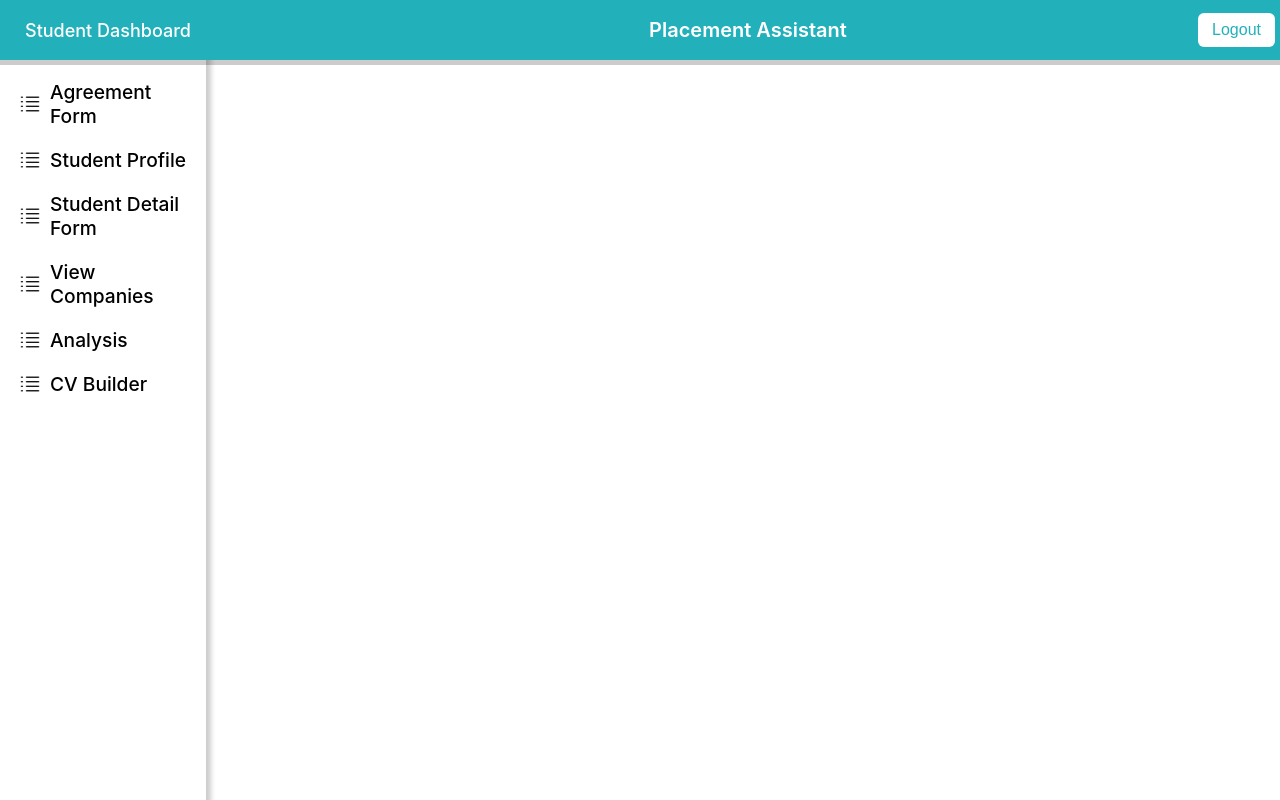
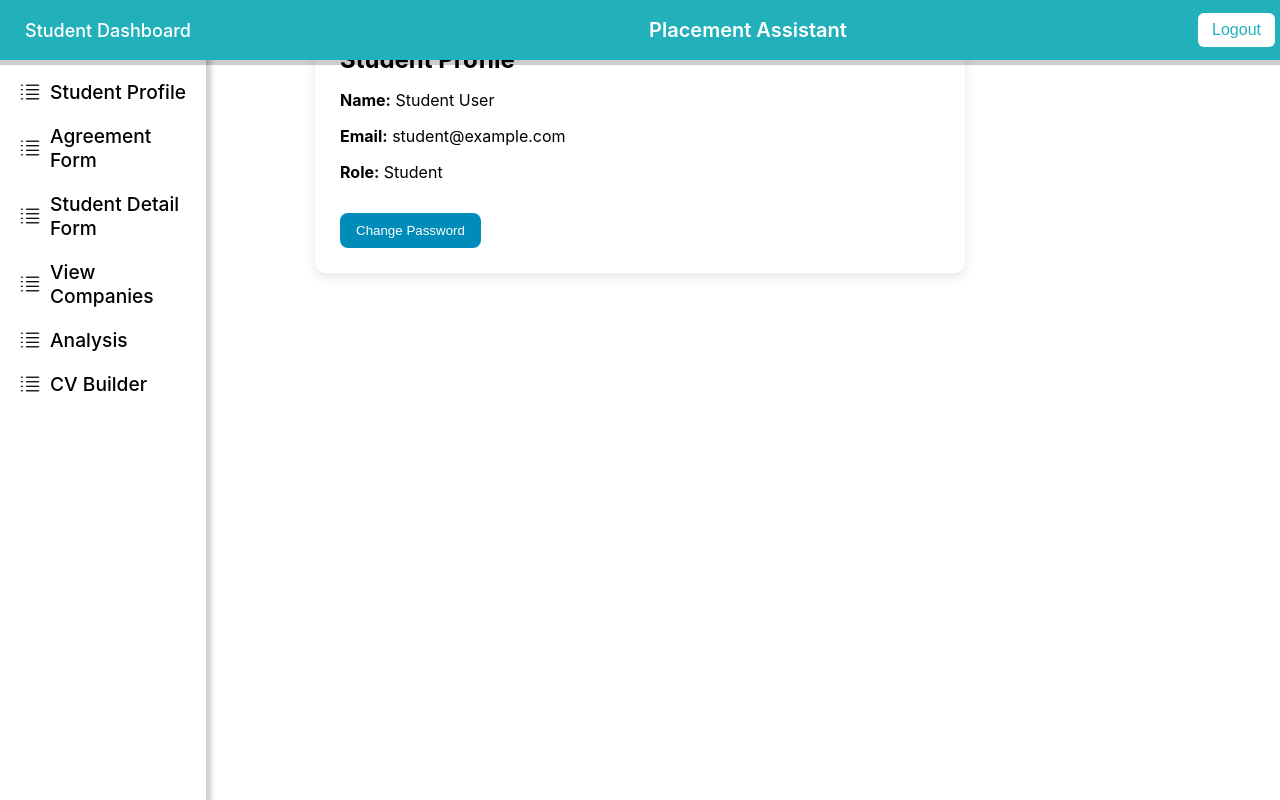
Before and after one commit to NSMakwana/Placement-Assistant-System-Frontend, a React (Create React App) app: page /student/studentprofile in a window 1280 px wide. Built offline with nearby package versions, Linux system fonts and the light colour scheme; no server answers; what chartjs-plugin-datalabels would draw is missing.

Commit message:
student-profile

```diff
--- a/src/App.js
+++ b/src/App.js
@@ -20,6 +20,7 @@
   import Expense from './Pages/admin/Expense';
   import CVBuilder from "./Pages/student/CVBuilder";
   import AdminProfile from './Pages/admin/AdminProfile';
+  import StudentProfile from './Pages/student/StudentProfile';
 
 
   function App() {
@@ -33,6 +34,7 @@
         <Route path="/student/*" element={<StudentDashboardLayout />}>
           <Route index element={<Dashboard />} />
           <Route path="dashboard" element={<Dashboard />} />
+          <Route path="studentprofile" element={<StudentProfile />} />
           <Route path="agreement" element={<AgreementForm />} />
           <Route path="studentdetail" element={<StudentDetailForm />} />
           <Route path="company" element={<CompanyDashboard />} />
--- a/src/Components/student/Sidebar.js
+++ b/src/Components/student/Sidebar.js
@@ -10,10 +10,13 @@ const Sidebar = () => {
       try {
         const storedUser = localStorage.getItem("user");
         const email = storedUser ? JSON.parse(storedUser).email : "";
-        const response = await fetch(`https://placement-assistant-system.onrender.com/api/user/hasSubmitted?email=${email}`);
+        const response = await fetch(
+          `https://placement-assistant-system.onrender.com/api/user/hasSubmitted?email=${email}`
+        );
+
         if (response.ok) {
           const data = await response.json();
-          setHasSubmitted(data); // data should be a boolean value
+          setHasSubmitted(data);
         } else {
           setHasSubmitted(false);
         }
@@ -26,41 +29,39 @@ const Sidebar = () => {
     checkSubmissionStatus();
   }, []);
 
-  // A helper to conditionally disable links if agreement not submitted
   const handleNavClick = (e) => {
     if (!hasSubmitted) {
-      // Prevent navigation if agreement not submitted
       e.preventDefault();
-      // Optionally, show a message or highlight the Agreement Form tab
       alert("Please submit the agreement form before accessing other sections.");
     }
   };
 
   return (
     <div className="sidebar">
-      {/* Agreement Form should always be enabled */}
+
+      {/* ⭐ NEW — Student Profile FIRST */}
+      <NavLink
+        to="studentprofile"
+        className={({ isActive }) =>
+          isActive ? "menu-item active" : "menu-item"
+        }
+      >
+        <img src="../Images/Threeline.png" className="menu-icon" />
+        <span className="menu-text">Student Profile</span>
+      </NavLink>
+
+      {/* Agreement Form */}
       <NavLink
         to="agreement"
         className={({ isActive }) =>
           isActive ? "menu-item active" : "menu-item"
         }
       >
-        <img src="../Images/Threeline.png" alt="Agreement Icon" className="menu-icon" />
+        <img src="../Images/Threeline.png" className="menu-icon" />
         <span className="menu-text">Agreement Form</span>
       </NavLink>
 
-      {/* Other sections: only allow navigation if hasSubmitted is true */}
-      <NavLink
-        to="studentprofile"
-        className={({ isActive }) =>
-          isActive ? "menu-item active" : "menu-item disabled"
-        }
-        onClick={(e) => !hasSubmitted && handleNavClick(e)}
-      >
-        <img src="../Images/Threeline.png" alt="Profile Icon" className="menu-icon" />
-        <span className="menu-text">Student Profile</span>
-      </NavLink>
-
+      {/* Disabled Until Agreement Submitted */}
       <NavLink
         to="studentdetail"
         className={({ isActive }) =>
@@ -68,7 +69,7 @@ const Sidebar = () => {
         }
         onClick={(e) => !hasSubmitted && handleNavClick(e)}
       >
-        <img src="../Images/Threeline.png" alt="Detail Icon" className="menu-icon" />
+        <img src="../Images/Threeline.png" className="menu-icon" />
         <span className="menu-text">Student Detail Form</span>
       </NavLink>
 
@@ -79,7 +80,7 @@ const Sidebar = () => {
         }
         onClick={(e) => !hasSubmitted && handleNavClick(e)}
       >
-        <img src="../Images/Threeline.png" alt="Company Icon" className="menu-icon" />
+        <img src="../Images/Threeline.png" className="menu-icon" />
         <span className="menu-text">View Companies</span>
       </NavLink>
 
@@ -90,7 +91,7 @@ const Sidebar = () => {
         }
         onClick={(e) => !hasSubmitted && handleNavClick(e)}
       >
-        <img src="../Images/Threeline.png" alt="Analysis Icon" className="menu-icon" />
+        <img src="../Images/Threeline.png" className="menu-icon" />
         <span className="menu-text">Analysis</span>
       </NavLink>
 
@@ -100,10 +101,9 @@ const Sidebar = () => {
           isActive ? "menu-item active" : "menu-item"
         }
       >
-        <img src="../Images/Threeline.png" alt="CV Icon" className="menu-icon" />
+        <img src="../Images/Threeline.png" className="menu-icon" />
         <span className="menu-text">CV Builder</span>
       </NavLink>
-
     </div>
   );
 };
--- /dev/null
+++ b/src/Pages/student/StudentProfile.jsx
@@ -0,0 +1,132 @@
+import React, { useState } from "react";
+import { ToastContainer, toast } from "react-toastify";
+import "react-toastify/dist/ReactToastify.css";
+
+const StudentProfile = () => {
+  const [showChangePass, setShowChangePass] = useState(false);
+
+  const student = {
+    name: "Student User",
+    email: "student@example.com",
+    role:"Student"
+  };
+
+  const [currentPass, setCurrentPass] = useState("");
+  const [newPass, setNewPass] = useState("");
+  const [confirmPass, setConfirmPass] = useState("");
+
+  const handlePasswordChange = () => {
+    if (!currentPass || !newPass || !confirmPass) {
+      toast.error("All fields are required!");
+      return;
+    }
+
+    if (newPass !== confirmPass) {
+      toast.error("New password and confirmation do not match!");
+      return;
+    }
+
+    toast.success("Password updated successfully!");
+
+    setCurrentPass("");
+    setNewPass("");
+    setConfirmPass("");
+    setShowChangePass(false);
+  };
+
+  return (
+    <>
+      <div
+        style={{
+          maxWidth: "600px",
+          margin: "0 auto",
+          background: "white",
+          padding: "25px",
+          borderRadius: "10px",
+          boxShadow: "0 4px 12px rgba(0,0,0,0.1)",
+        }}
+      >
+        <h2 style={{ marginBottom: "15px" }}>Student Profile</h2>
+
+        {/* Basic Details */}
+        <p><strong>Name:</strong> {student.name}</p>
+        <p><strong>Email:</strong> {student.email}</p>
+        <p><strong>Role:</strong> {student.role}</p>
+
+
+        <button
+          style={{
+            marginTop: "15px",
+            padding: "10px 16px",
+            borderRadius: "8px",
+            background: "#008CBA",
+            color: "white",
+            border: "none",
+            cursor: "pointer",
+          }}
+          onClick={() => setShowChangePass(!showChangePass)}
+        >
+          {showChangePass ? "Cancel" : "Change Password"}
+        </button>
+
+        {showChangePass && (
+          <div style={{ marginTop: "25px" }}>
+            <h3>Change Password</h3>
+
+            <label>Current Password</label>
+            <input
+              type="password"
+              value={currentPass}
+              onChange={(e) => setCurrentPass(e.target.value)}
+              style={inputStyle}
+            />
+
+            <label>New Password</label>
+            <input
+              type="password"
+              value={newPass}
+              onChange={(e) => setNewPass(e.target.value)}
+              style={inputStyle}
+            />
+
+            <label>Confirm New Password</label>
+            <input
+              type="password"
+              value={confirmPass}
+              onChange={(e) => setConfirmPass(e.target.value)}
+              style={inputStyle}
+            />
+
+            <button
+              style={{
+                marginTop: "15px",
+                padding: "10px 16px",
+                borderRadius: "8px",
+                background: "green",
+                color: "white",
+                border: "none",
+                cursor: "pointer",
+              }}
+              onClick={handlePasswordChange}
+            >
+              Update Password
+            </button>
+          </div>
+        )}
+      </div>
+
+      <ToastContainer position="top-right" />
+    </>
+  );
+};
+
+const inputStyle = {
+  display: "block",
+  width: "100%",
+  padding: "10px",
+  margin: "8px 0 15px",
+  borderRadius: "6px",
+  border: "1px solid #ccc",
+};
+
+export default StudentProfile;
```
